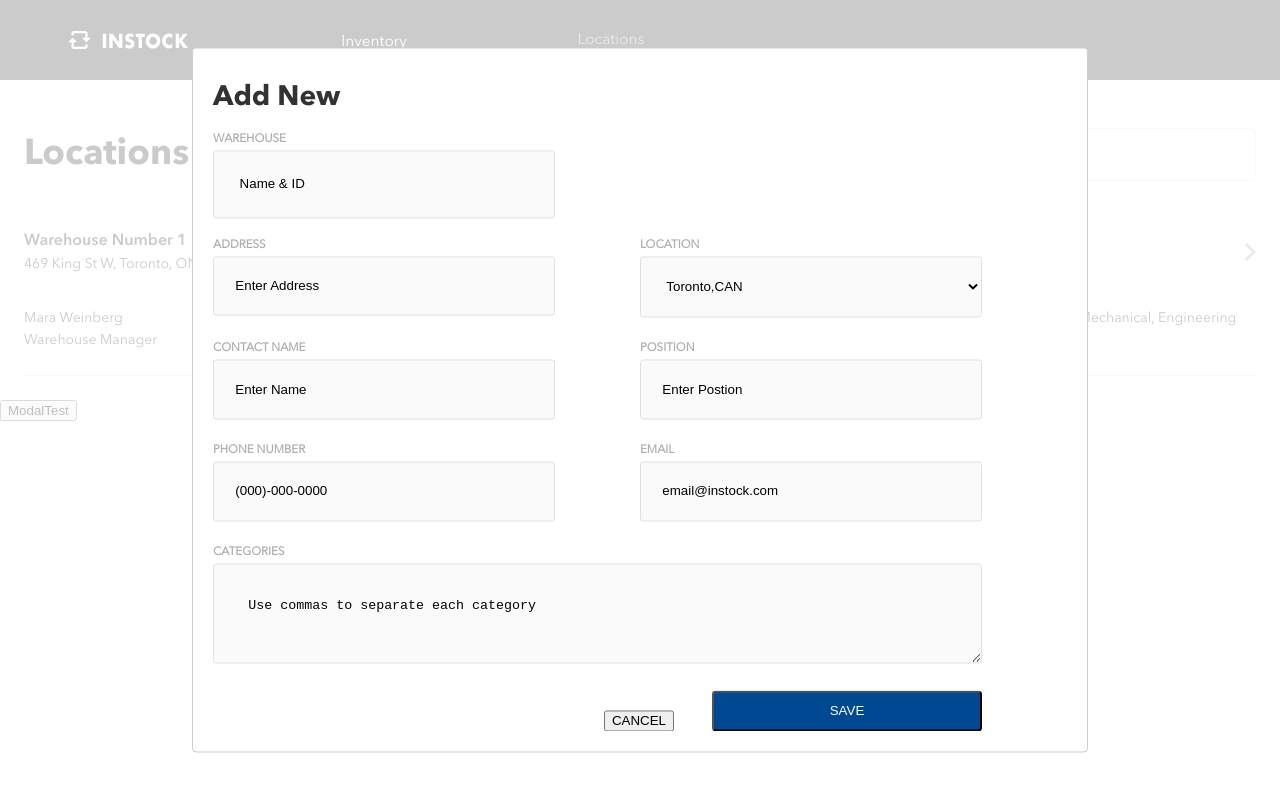
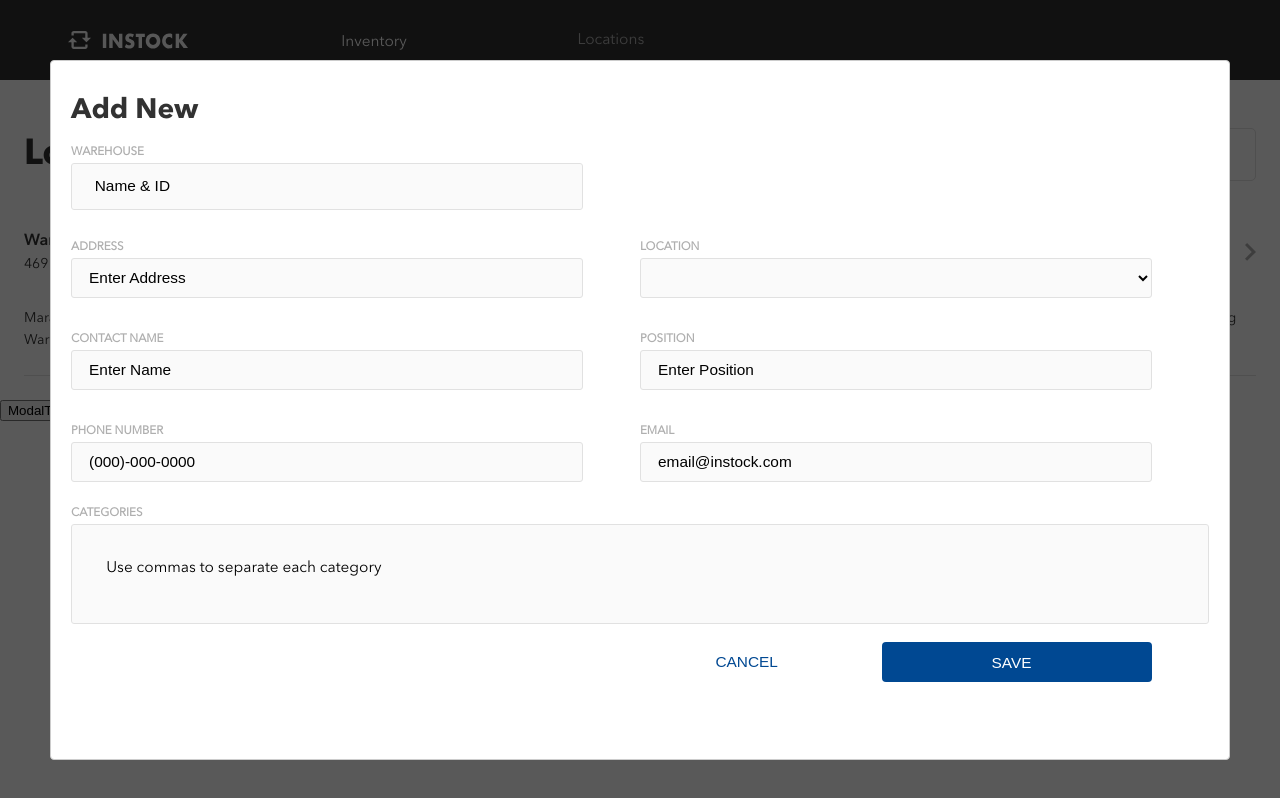
Before and after one commit to Ivan1023/instock-roy-6, a React (Create React App) app in the folder client/: page /warehouses in a window 1280 px wide. Both pictures are taken after a click on the button "ModalTest". Built offline with nearby package versions, Linux system fonts and the light colour scheme.

Commit message:
did a buncha work on the modal styling

```diff
--- a/client/src/components/WareHouseModal/WareHouseModal.js
+++ b/client/src/components/WareHouseModal/WareHouseModal.js
@@ -34,7 +34,7 @@ class WareHouseModal extends React.Component {
                         </div>
                         <div className="warehouse-modal__position-container warehouse-modal__standard-container">
                             <h5 className="warehouse-modal__position-label warehouse-modal__label">POSITION</h5>
-                            <input defaultValue="Enter Postion" className="warehouse-modal__position-input warehouse-modal__standard-input"/>
+                            <input defaultValue="Enter Position" className="warehouse-modal__position-input warehouse-modal__standard-input"/>
                         </div>
                     </div>
 
@@ -49,9 +49,9 @@ class WareHouseModal extends React.Component {
                             <input defaultValue="email@instock.com" className="warehouse-modal__email-input warehouse-modal__standard-input"/>
                         </div>
                     </div>
-                    <div className="warehouse-modal__categoies-container">
+                    <div className="warehouse-modal__categories-container">
                         <h5 className="warehouse-modal__categories-label warehouse-modal__label">CATEGORIES</h5>
-                        <textarea className="warehouse-modal__categories-input  warehouse-modal__standard-input" defaultValue="Use commas to separate each category"></textarea>
+                        <textarea className="warehouse-modal__categories-input " defaultValue="Use commas to separate each category"></textarea>
                     </div>
                     <div className="warehouse-modal__buttons-container">
                         <button className="warehouse-modal__cancel-button" onClick={this.closeModal}>CANCEL</button>
--- a/client/src/components/WareHouseModal/WareHouseModal.scss
+++ b/client/src/components/WareHouseModal/WareHouseModal.scss
@@ -40,25 +40,49 @@
         background-color:$grey-color;
         border:1px solid $divider-color;
         border-radius:3px;
-        padding:5%;
+        font-size:1.1rem;
+        padding:3%;
         width:100%;
+        height:40px;
+
     }
 
     &__categories-input{
         width:100%;
-        padding:4%;
+        padding:3%;
+        resize:none;
+        font-family: Avenir Next-regular;
+        background-color:$grey-color;
+        border:1px solid $divider-color;
+        border-radius:3px;
+        font-size:1.1rem;
+        height:70px;
     }
 
     &__warehouse-input{
         background-color:$grey-color;
         border:1px solid $divider-color;
         border-radius:3px;
-        padding:5%;
+        padding:3%;
+        font-size:1.1rem;
         width:100%;
+        height:40px;
+
+    }
+
+
+    &__save-button{
+        color:$white-text-color;
+        background-color:$instock-blue-color;
+        border:none;
+        padding:10px 15%;
+        border-radius:4px;
+        width:100%;
+
     }
 
     &__buttons-container{
-        margin-top:20px;
+        margin-top:30px;
         display:flex;
         flex-direction:column-reverse;
         justify-content: flex-end;
@@ -69,90 +93,99 @@
         color:$white-text-color;
         background-color:$instock-blue-color;
         border:1px transparent white;
-        padding:8px 15%;
+        padding:11px 15%;
         border-radius:4px;
-        margin-left:5%;
+        width:100%;
+        font-size:1.1rem;
+
     }
 
     &__cancel-button{
-        margin-top:20px;
+        margin-top:10px;
+        padding:8px 0%;
+        width:100%;
+        color:$instock-blue-color;
+        font-size:1.1rem;
 
 
     }
 
     @include tablet-size(){
-        &__form{
-            margin:0;
-        }
-        &__title{
-            font-family: Avenir Next-bold;
+
+        &__double-container{
+            flex-direction:row;
+            margin-bottom:10px;
             width:100%;
         }
 
-        &__label{
-            color:$silver-color;
-            margin:0;
+        &__categories-input{
+            width:100%;
+            height:100%;
         }
+        &__standard-input{
+            width:90%;
 
-        &__warehouse-container{
-            width:100%;
         }
-
-        &__double-container{
-            display:flex;
-            width:100%;
-            flex-direction:row;
-            justify-content: space-between;
-            margin-bottom:20px;
-        }
-
-        &__standard-container{
-            width:100%;
-            height:20%;
-            margin:0;
-        }
-
-        &__standard-input{
-            background-color:$grey-color;
-            border:1px solid $divider-color;
-            border-radius:3px;
-            padding:5%;
-            width:80%;
-        }
-
-        &__categories-input{
-            width:90%;
-            padding:4%;
-        }
-
         &__warehouse-input{
-            background-color:$grey-color;
-            border:1px solid $divider-color;
-            border-radius:3px;
-            padding:3%;
-            width:40%;
+            padding:2%;
+            width:45%;
             margin-bottom:16px;
         }
 
         &__buttons-container{
-            margin-top:20px;
             flex-direction:row;
-            display:flex;
-            justify-content: flex-end;
-            width:90%;
-        }
-
-        &__save-button{
-            color:$white-text-color;
-            background-color:$instock-blue-color;
-            border:1px transparent white;
-            padding:8px 15%;
-            border-radius:4px;
-            margin-left:5%;
+            margin:40px 0px;
+            width:95%;
         }
 
         &__cancel-button{
+            border:none;
+            background-color:white;
+            width:25%;
+            margin-top:0px;
 
         }
+        &__save-button{
+            width:25%;
+            padding:12px 5% 10px 4%;
+
+        }
+
+        &__categories-container{
+            height:100px;
+            width:100%;
+        }
+
+    }
+
+    @include desktop-size(){
+
+        &__title{
+            margin-top:30px;
+        }
+        &__categories-container{
+            height:100px;
+        }
+        &__categories-input{
+            width:95%;
+            height:85px;
+            font-size:0.8rem;
+        }
+
+        &__double-container{
+            margin-bottom:0px;
+        }
+
+        &__standard-input{
+            font-size:0.8rem;
+            height:35px;
+        }
+
+        &__location-select{
+
+
+
+        }
+
     }
  }
--- a/client/src/pages/LocationsPage/LocationsPage.js
+++ b/client/src/pages/LocationsPage/LocationsPage.js
@@ -4,19 +4,20 @@ import WareHouse from '../../components/WareHouse/WareHouse';
 import Modal from 'react-modal';
 import  '../../components/WareHouseModal/WareHouseModal.scss'
 import WareHouseModal from '../../components/WareHouseModal/WareHouseModal'
+import ModalContainerStyles from '../../style/ModalContainer.scss'
 
-const customStyles = {
-    content : {
-
-      top                   : '50%',
-      left                  : '50%',
-      right                 : 'auto',
-      bottom                : 'auto',
-      marginRight           : '-50%',
-      transform             : 'translate(-50%, -50%)',
-      width: '70%'
-    }
-  };
+// const customStyles = {
+//     content : {
+//       top                   : '50%',
+//       left                  : '50%',
+//       right                 : 'auto',
+//       bottom                : 'auto',
+//       marginRight           : '-50%',
+//       transform             : 'translate(-50%, -50%)',
+//       width: '70%',
+//       height:'95%'
+//     }
+//   };
 
 //   Modal.setAppElement('LocationsPage')
 
@@ -54,8 +55,9 @@ class LocationsPage extends React.Component {
                         isOpen={this.state.modalIsOpen}
                         onAfterOpen={this.afterOpenModal}
                         onRequestClose={this.closeModal}
-                        style={customStyles}
-                        // className="warehouse-modal"
+                        style={ModalContainerStyles}
+                        className="content"
+                        overlayClassName="overlay"
                         >
                         <WareHouseModal/>
                     </Modal>
--- /dev/null
+++ b/client/src/style/ModalContainer.scss
@@ -0,0 +1,62 @@
+
+@import './base.scss';
+@import './mixins.scss';
+@import './variables.scss';
+
+        .overlay{
+          position: fixed;
+          top: 0;
+          left: 0;
+          right: 0;
+          bottom: 0;
+          background-color: rgba(0, 0, 0, 0.65);
+        }
+
+        .content{
+          position: absolute;
+          top: 10px;
+          left: 10px;
+          right: 10px;
+          bottom: 10px;
+          border: 1px solid #ccc;
+          background: #fff;
+          overflow: auto;
+          webkit-overflow-scrolling:touch;
+          border-radius: 4px;
+          outline: none;
+          padding: 20px;
+        }
+
+        @include tablet-size(){
+                .content{
+                        position: absolute;
+                        top: 60px;
+                        left: 50px;
+                        right: 50px;
+                        bottom: 40px;
+                        border: 1px solid #ccc;
+                        background: #fff;
+                        overflow: auto;
+                        webkit-overflow-scrolling:touch;
+                        border-radius: 4px;
+                        outline: none;
+                        padding: 20px;
+                      }
+        }
+
+        @include desktop-size(){
+                .content{
+                        position: absolute;
+                        top: 150px;
+                        left: 430px;
+                        right: 430px;
+                        bottom: 100px;
+                        border: 1px solid #ccc;
+                        background: #fff;
+                        overflow: auto;
+                        webkit-overflow-scrolling:touch;
+                        border-radius: 4px;
+                        outline: none;
+                        padding: 20px;
+                      }
+        }
```
